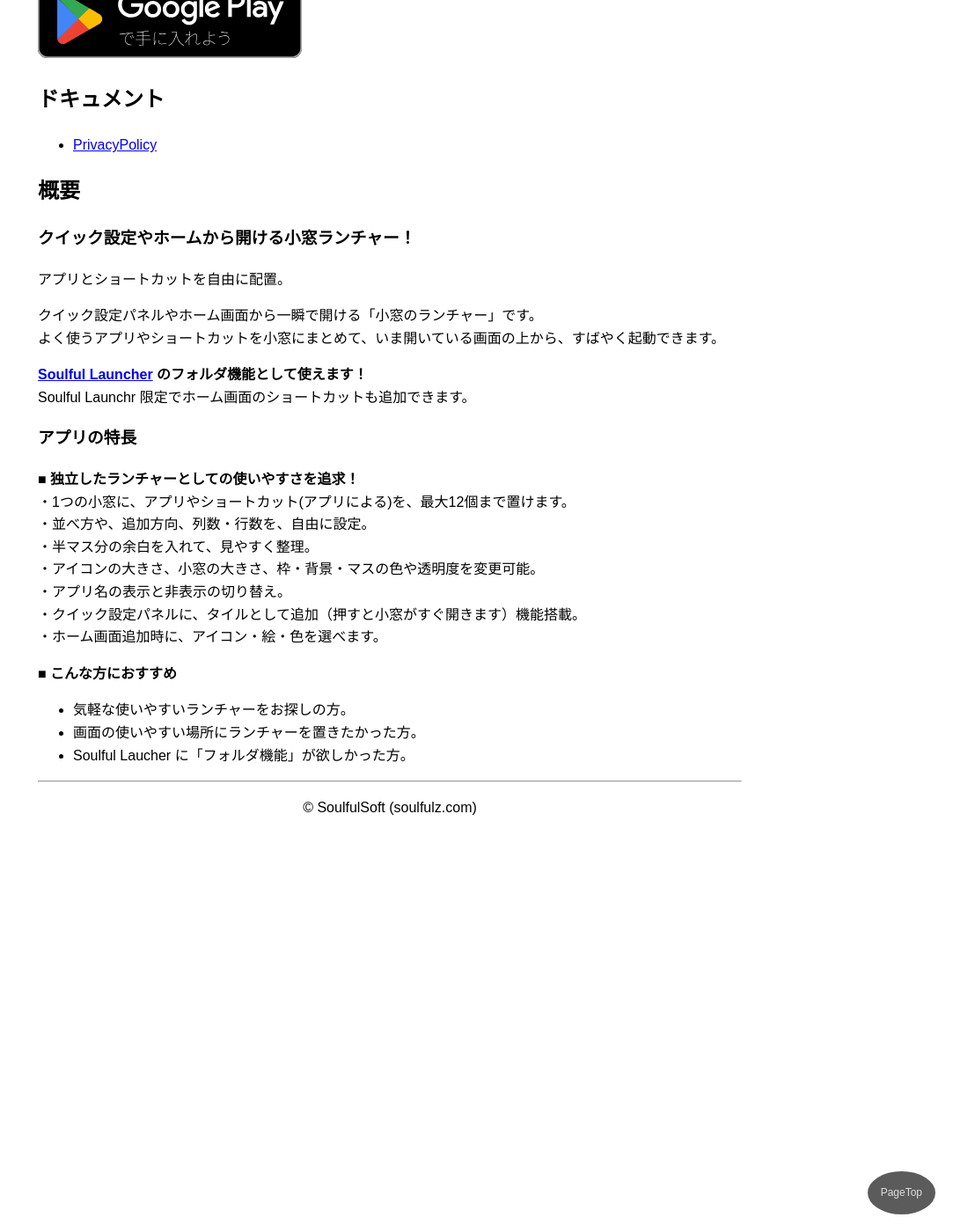
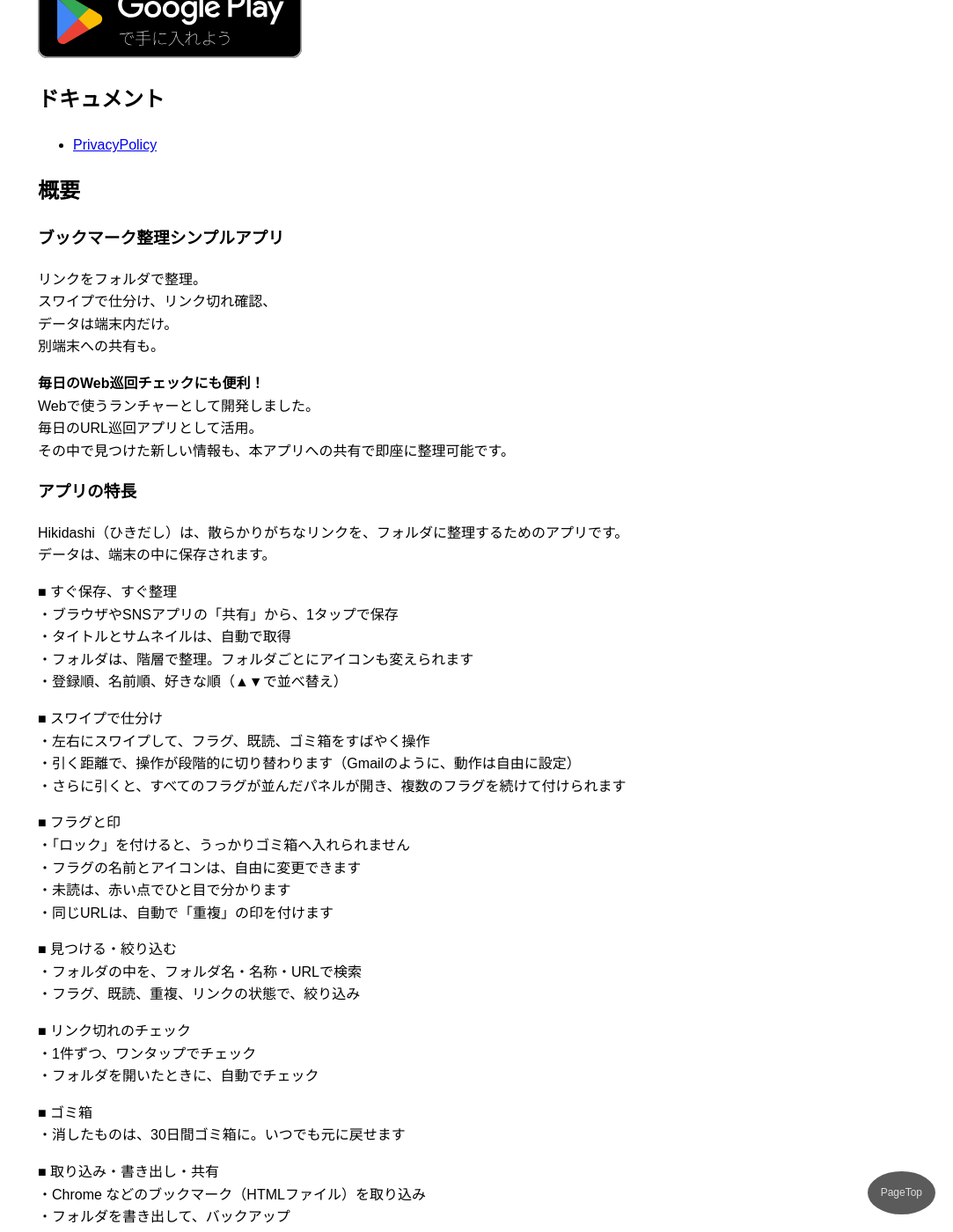
Before and after one commit to SoulfulSoft/soulfulsoft.github.io, a Jekyll site: the page built from hikidashi/index.md, in a window 1280 px wide and 1400 px high, scrolled down 313 px. Shown: the whole window at 88% size, without its empty margins (197-1280 px from the left). Built offline with Jekyll 4.4.1, drawn with Linux system fonts in a browser that asks for light colours; our own code applies the rules of GitHub Pages for plain Markdown files; some of the changed text lies outside the part shown.

Commit message:
Update index.md

```diff
--- a/hikidashi/index.md
+++ b/hikidashi/index.md
@@ -24,29 +24,72 @@ topa: ".."
 
 ## 概要
 
-### クイック設定やホームから開ける小窓ランチャー！
+### ブックマーク整理シンプルアプリ
 
-アプリとショートカットを自由に配置。
+リンクをフォルダで整理。
+スワイプで仕分け、リンク切れ確認、
+データは端末内だけ。
+別端末への共有も。
 
-クイック設定パネルやホーム画面から一瞬で開ける「小窓のランチャー」です。
-よく使うアプリやショートカットを小窓にまとめて、いま開いている画面の上から、すばやく起動できます。
-
-**[Soulful Launcher](../soulful_launcher/) のフォルダ機能として使えます！**
-Soulful Launchr 限定でホーム画面のショートカットも追加できます。
+**毎日のWeb巡回チェックにも便利！**
+Webで使うランチャーとして開発しました。
+毎日のURL巡回アプリとして活用。
+その中で見つけた新しい情報も、本アプリへの共有で即座に整理可能です。
 
 ### アプリの特長
 
+Hikidashi（ひきだし）は、散らかりがちなリンクを、フォルダに整理するためのアプリです。
+データは、端末の中に保存されます。
 
-**■ 独立したランチャーとしての使いやすさを追求！**
-・1つの小窓に、アプリやショートカット(アプリによる)を、最大12個まで置けます。
-・並べ方や、追加方向、列数・行数を、自由に設定。
-・半マス分の余白を入れて、見やすく整理。
-・アイコンの大きさ、小窓の大きさ、枠・背景・マスの色や透明度を変更可能。
-・アプリ名の表示と非表示の切り替え。
-・クイック設定パネルに、タイルとして追加（押すと小窓がすぐ開きます）機能搭載。
-・ホーム画面追加時に、アイコン・絵・色を選べます。
+■ すぐ保存、すぐ整理
+・ブラウザやSNSアプリの「共有」から、1タップで保存
+・タイトルとサムネイルは、自動で取得
+・フォルダは、階層で整理。フォルダごとにアイコンも変えられます
+・登録順、名前順、好きな順（▲▼で並べ替え）
 
-**■ こんな方におすすめ**
-* 気軽な使いやすいランチャーをお探しの方。
-* 画面の使いやすい場所にランチャーを置きたかった方。
-* Soulful Laucher に「フォルダ機能」が欲しかった方。
+■ スワイプで仕分け
+・左右にスワイプして、フラグ、既読、ゴミ箱をすばやく操作
+・引く距離で、操作が段階的に切り替わります（Gmailのように、動作は自由に設定）
+・さらに引くと、すべてのフラグが並んだパネルが開き、複数のフラグを続けて付けられます
+
+■ フラグと印
+・「ロック」を付けると、うっかりゴミ箱へ入れられません
+・フラグの名前とアイコンは、自由に変更できます
+・未読は、赤い点でひと目で分かります
+・同じURLは、自動で「重複」の印を付けます
+
+■ 見つける・絞り込む
+・フォルダの中を、フォルダ名・名称・URLで検索
+・フラグ、既読、重複、リンクの状態で、絞り込み
+
+■ リンク切れのチェック
+・1件ずつ、ワンタップでチェック
+・フォルダを開いたときに、自動でチェック
+
+■ ゴミ箱
+・消したものは、30日間ゴミ箱に。いつでも元に戻せます
+
+■ 取り込み・書き出し・共有
+・Chrome などのブックマーク（HTMLファイル）を取り込み
+・フォルダを書き出して、バックアップ
+・フォルダを、メールやLINEなどで、家族に送れます（文字またはファイル）
+・受け取った側は、共有やクリップボード、ファイルのタップで取り込めます（無料）
+
+■ そのほか
+・リンクを開くブラウザを、アイテムごとに指定できます（SNSなどは公式アプリで開きます）
+・背景は、「OSに合わせる」「白」「黒」から選べます
+
+■ プレミアム機能（買い切り）
+「お菓子をごちそうする」で、次のプレミアム機能が使えます。
+・好みの色の設定
+・リンク切れの一括チェック（バックグラウンド）
+・フラグを5つ追加
+・フォルダを送る機能
+基本の整理機能は、無料でお使いいただけます。
+
+■ プライバシー
+・アカウントの登録は不要です
+・保存したリンクは、開発者のサーバーに送られません
+・タイトルなどの取得とリンクのチェックは、端末から、リンク先のサイトへ直接行います
+
+ご意見・ご要望は、公式サイトからお寄せください。
```
